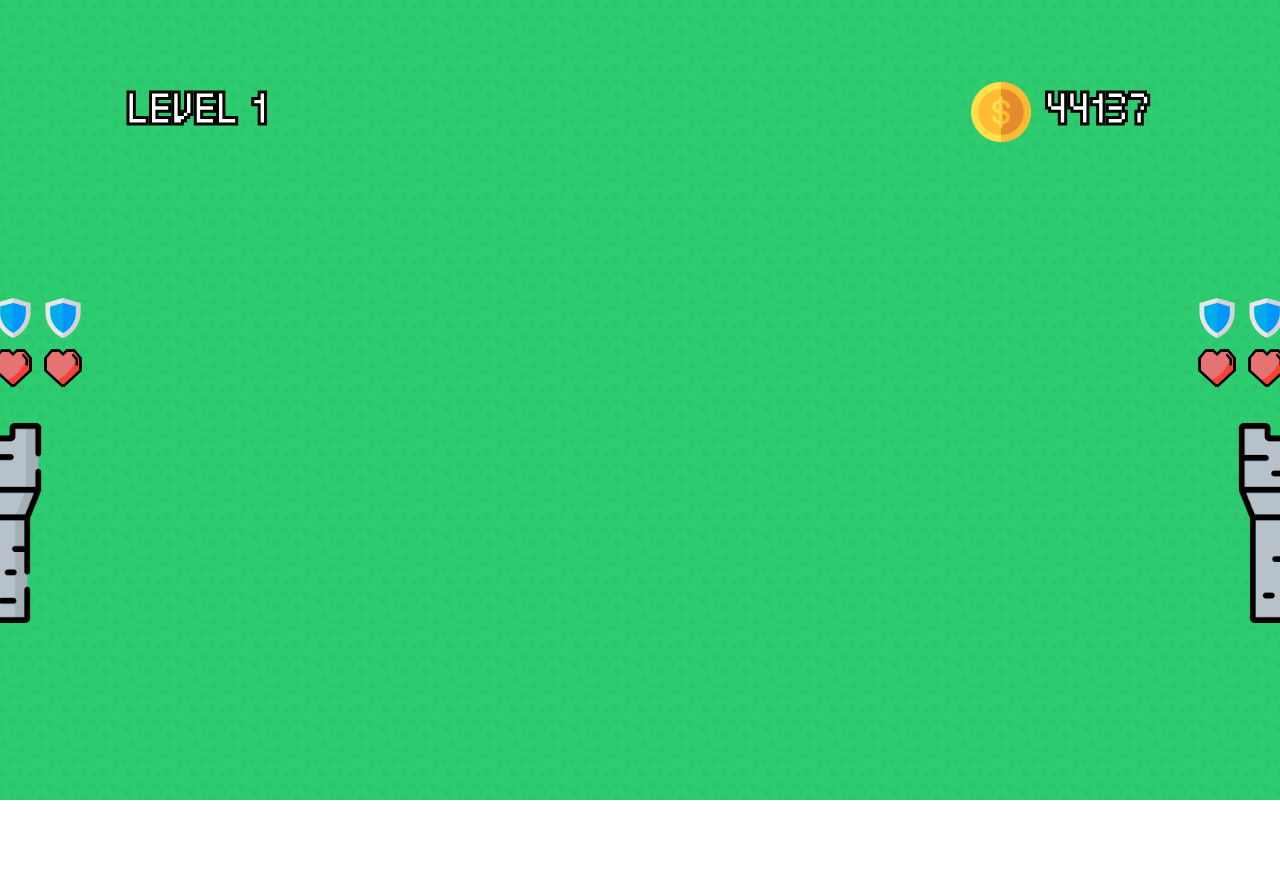
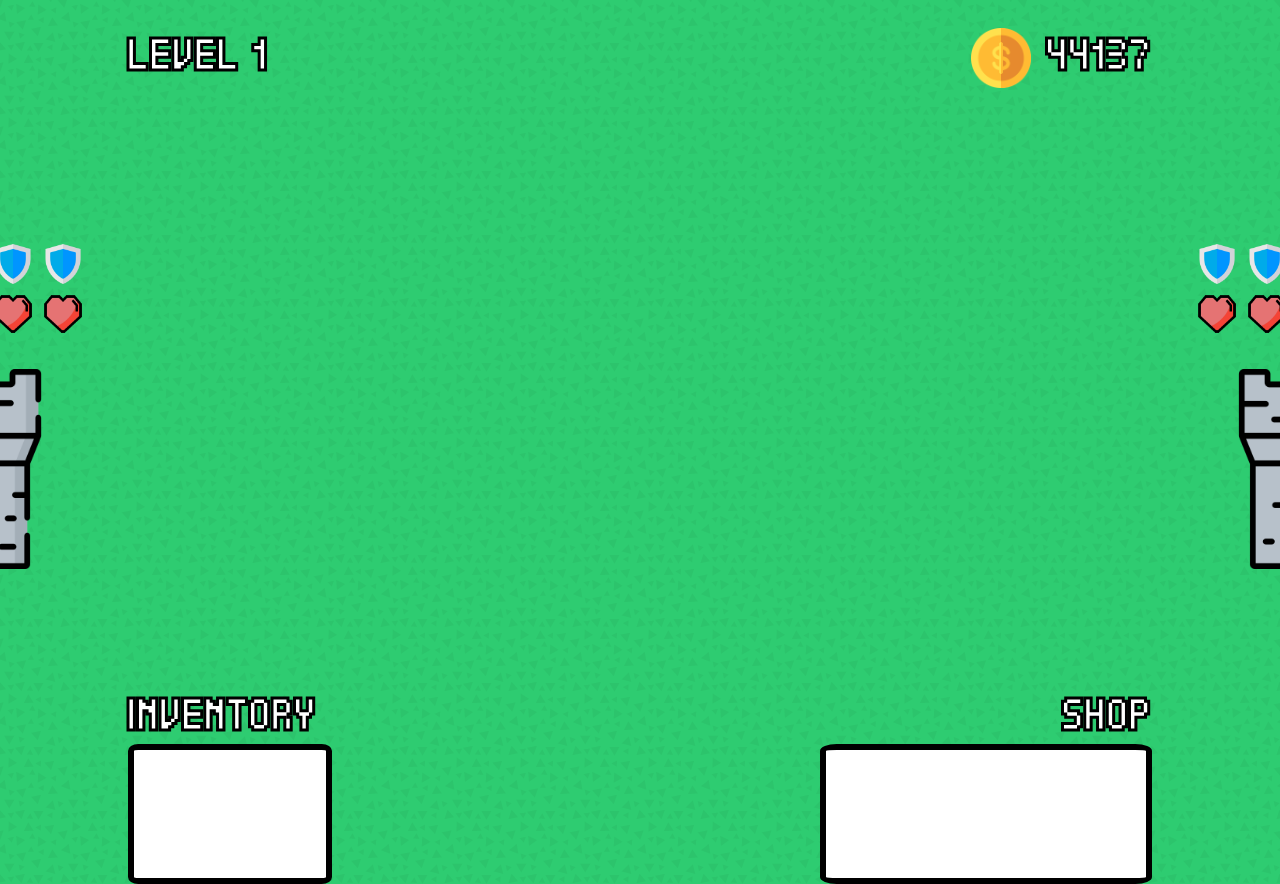
Before and after one commit to antanasramana/TowerDefense, a React (Create React App) app in the folder src/towerdefense-app/: page /gamearena in a window 1280 px wide. Shown: the top 884 px of the page. Before the commit the page ends 800 px from the top, so only its background shows below. Built offline with nearby package versions, Linux system fonts and the light colour scheme.

Commit message:
inventory and shop design

```diff
--- a/src/towerdefense-app/src/features/game-arena/GameArena.css
+++ b/src/towerdefense-app/src/features/game-arena/GameArena.css
@@ -33,3 +33,11 @@
     width: 1024px;
     height: 576px;
 }
+
+.footer{
+    display: flex;
+    flex-direction: row;
+    align-items: center;
+    justify-content: space-between;
+    width: 1024px;
+}
--- a/src/towerdefense-app/src/features/game-arena/GameArena.tsx
+++ b/src/towerdefense-app/src/features/game-arena/GameArena.tsx
@@ -4,6 +4,8 @@ import Level from "../level/Level"
 import TowerHealth from "../tower/TowerHealth";
 import TowerArmor from "../tower/TowerArmor"
 import Tower from "../tower/Tower"
+import Shop from "../shop/Shop"
+import Inventory from "../inventory/Inventory"
 
 import './GameArena.css';
 
@@ -28,7 +30,10 @@ const GameArena: React.FC = () => {
                     <Tower/>
                 </div>
             </div>
-            <div className="footer"></div>
+            <div className="footer">
+                <Inventory/>
+                <Shop/>
+            </div>
         </div>
     );
 }
--- /dev/null
+++ b/src/towerdefense-app/src/features/inventory/Inventory.css
@@ -0,0 +1,19 @@
+.inventory-header{
+    font-family: Quadrit;
+    font-size: 32px;
+    color: white;
+    -webkit-text-stroke: 3px black;
+}
+.inventory-container{
+    display: flex;
+    flex-direction: column;
+    align-items: flex-start;
+}
+
+.inventory-item-container{
+    width: 192px;
+    height: 128px;
+    background-color: white;
+    border: 6px solid black;
+    border-radius: 5%;
+}
--- /dev/null
+++ b/src/towerdefense-app/src/features/inventory/Inventory.tsx
@@ -0,0 +1,16 @@
+import React from 'react';
+
+import './Inventory.css';
+
+const Inventory: React.FC = () => {
+  return (
+    <div className="inventory-container">
+        <div className="inventory-header">INVENTORY</div>
+        <div className="inventory-item-container">
+
+        </div>
+    </div>
+  );
+}
+
+export default Inventory;
--- /dev/null
+++ b/src/towerdefense-app/src/features/shop/Shop.css
@@ -0,0 +1,19 @@
+.shop-header{
+    font-family: Quadrit;
+    font-size: 32px;
+    color: white;
+    -webkit-text-stroke: 3px black;
+}
+.shop-container{
+    display: flex;
+    flex-direction: column;
+    align-items: flex-end;
+}
+
+.shop-item-container{
+    width: 320px;
+    height: 128px;
+    background-color: white;
+    border: 6px solid black;
+    border-radius: 5%;
+}
--- /dev/null
+++ b/src/towerdefense-app/src/features/shop/Shop.tsx
@@ -0,0 +1,16 @@
+import React from 'react';
+
+import './Shop.css';
+
+const Shop: React.FC = () => {
+  return (
+    <div className="shop-container">
+        <div className="shop-header">SHOP</div>
+        <div className="shop-item-container">
+
+        </div>
+    </div>
+  );
+}
+
+export default Shop;
--- a/src/towerdefense-app/src/features/tower/TowerHealth.tsx
+++ b/src/towerdefense-app/src/features/tower/TowerHealth.tsx
@@ -10,7 +10,6 @@ const TowerHealth: React.FC = () => {
             <div className="tower-health-tile"/>
             <div className="tower-health-tile"/>
         </div>
-
     );
 }
 
```
